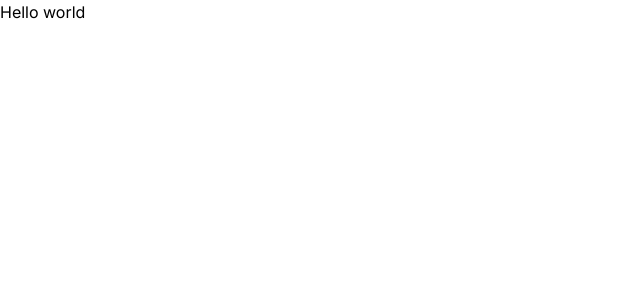
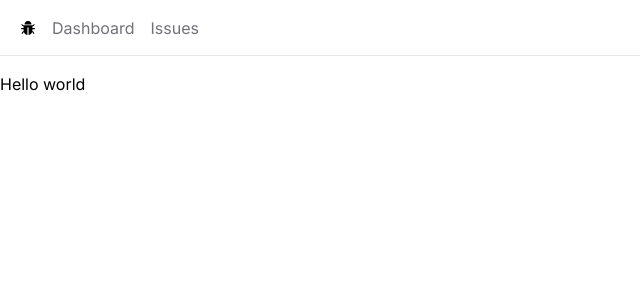
Before and after one commit to prabashwara65/Next-Issue_tracker, a Next.js app in the folder issure-tracker/: page / in a window 1280 px wide. Shown: the top 300 px of the page, without its empty margins (0-640 px from the left). Built offline with nearby package versions, Linux system fonts and the light colour scheme.

Commit message:
build navbar

```diff
--- /dev/null
+++ b/issure-tracker/src/app/Navbar.tsx
@@ -0,0 +1,31 @@
+import Link from "next/link";
+import React from "react";
+import { AiFillBug } from "react-icons/ai";
+
+const Navbar = () => {
+  const links = [
+    { label: "Dashboard", href: "/" },
+    { label: "Issues", href: "/issues" },
+  ];
+
+  return (
+    <nav className="flex gap-4 border-b mb-4 px-5 h-14 items-center">
+      <Link href="/">
+        <AiFillBug />
+      </Link>
+      <ul className="flex gap-4">
+        {links.map((link) => (
+          <Link
+            key={link.href}
+            className="text-zinc-500 hover:text-zinc-800 translate-color"
+            href={link.href}
+          >
+            {link.label}
+          </Link>
+        ))}
+      </ul>
+    </nav>
+  );
+};
+
+export default Navbar;
--- a/issure-tracker/src/app/layout.tsx
+++ b/issure-tracker/src/app/layout.tsx
@@ -1,6 +1,7 @@
 import './globals.css'
 import type { Metadata } from 'next'
 import { Inter } from 'next/font/google'
+import Navbar from './Navbar'
 
 const inter = Inter({ subsets: ['latin'] })
 
@@ -16,7 +17,10 @@
 }) {
   return (
     <html lang="en">
-      <body className={inter.className}>{children}</body>
+      <body className={inter.className}>
+        <Navbar />
+        <main> {children}</main>
+        </body>
     </html>
   )
 }
--- /dev/null
+++ b/package.json
@@ -0,0 +1,5 @@
+{
+  "dependencies": {
+    "react-icons": "^4.11.0"
+  }
+}
```
Also changed, not shown: 1 other file (tests, documents, lock files or other folders).
